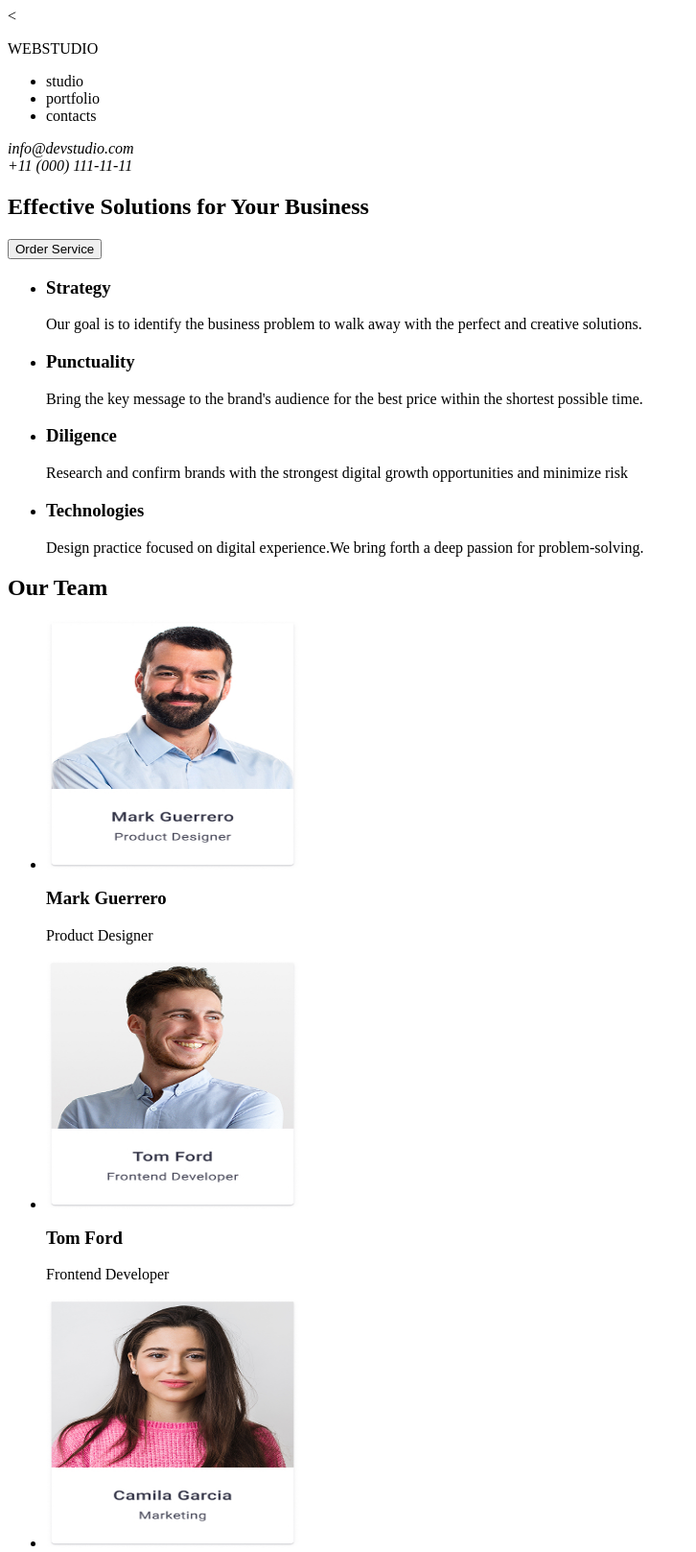
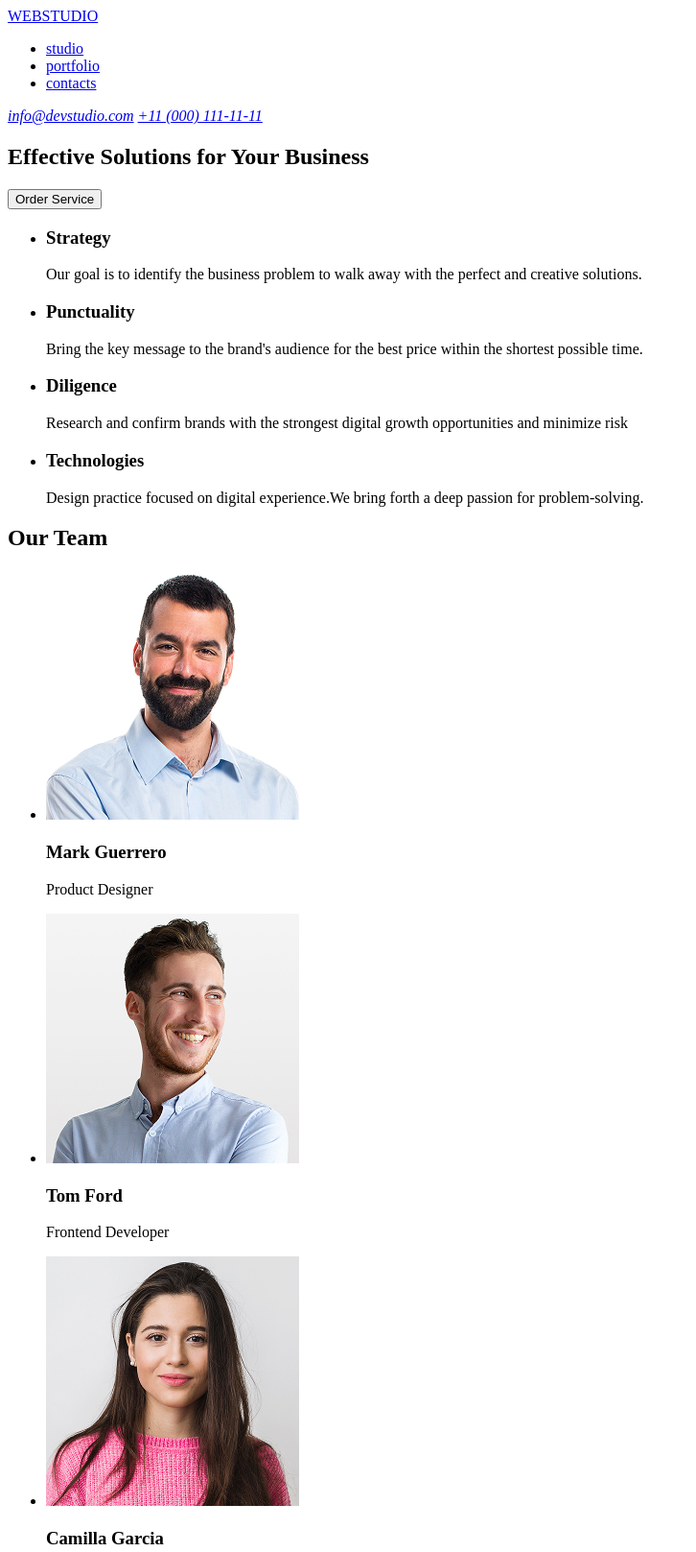
Before and after one commit to merveilayda-kocaturk/goit-markup-hw-01, a plain HTML site: page index.html in a window 1280 px wide. Shown: the top 1617 px of the page at 96% size, without its empty margins (0-726 px from the left). Drawn offline with Linux system fonts and the light colour scheme.

Commit message:
hata düzeltmeleri yapoldı

```diff
--- a/index.html
+++ b/index.html
@@ -1,39 +1,33 @@
-
-</body><<!DOCTYPE html <lang="en">
+<!DOCTYPE html>
+<html lang="en">
 <head>
     <meta charset="UTF-8">
     <meta name="viewport" content="width=device-width, initial-scale=1.0">
-    <title>webstudio</title>
+    <title>Document</title>
 </head>
-
+</html>
 <body>
     <header>
-      <div>
-        <p>WEBSTUDIO</p>
+             <a href="WEBSTUDIO">WEBSTUDIO</a>
              <nav>
                 <ul>
-            <li>studio</li>
-            <li>portfolio</li>
-            <li>contacts</li>
+                    <li><a href="studio">studio</a></li>
+                    <li><a href="portfolio">portfolio</a></li>
+                    <li><a href="contacts">contacts</a></li>
                 </ul>
              </nav>
-       </div>
+
+        <address>
+        <a href="info@devstudio.com">info@devstudio.com</a>
+        <a href="+11 (000) 111-11-11">+11 (000) 111-11-11</a>
+        </address>
     </header>
-       <div>
-        <address>
-        info@devstudio.com <br/>
-        +11 (000) 111-11-11 <br/>
-        </address>
-      </div>
-
-
 
     <main>
   <section>
     <h1> Effective Solutions for Your Business</h1>
     <button type="button">Order Service</button>
   </section>
-
   <section>
      <ul>
         <li>
@@ -59,32 +53,32 @@
     <h2>Our Team</h2>
         <ul>
             <li>
-                <img src="images/Team Card 1.jpg" alt="Mark Guerrero" width="264" height="260"/>
+                <img src="images/img (8).jpg" alt="Mark Guerrero" width="264" height="260"/>
                  <h3>Mark Guerrero</h3>
                  <p>Product Designer</p>
+
             </li>
              <li>
-                <img src="images/Team Card 2.jpg" alt="Tom Ford" width="264" height="260"/>
+                <img src="images/img (9).jpg" alt="Tom Ford" width="264" height="260"/>
                 <h3>Tom Ford</h3>
                 <p>Frontend Developer</p>
             </li>
             <li>
-                <img src="images/Team Card 3.jpg" alt="Camila Garcia" width="264" height="260"/>
+                <img src="images/img (10).jpg" alt="Camilla Garcia" width="264" height="260"/>
               <h3>Camilla Garcia</h3>
                 <p>Marketing</p>
             </li>
              <li>
-                <img src="images/Team Card 4.jpg" alt="Daniel Wilson" width="264" height="260"/>
+                <img src="images/img (11).jpg" alt="Daniel Wilson" width="264" height="260"/>
                 <h3>Daniel Wilson</h3>
                 <p>UI Designer</p>
             </li>
         </ul>
 </section>
 </main>
-
 <footer>
     <div>
-        <p>WEBSTUDIO</p>
+        <a href="WEBSTUDIO">WEBSTUDIO</a>
         <p>Increase teh flow of customers and sales for your business with digital marketing & growth solutions.</p>
     </div>
 </footer>
```
Also changed, not shown: images/Team Card 1.jpg (deleted), images/Team Card 2.jpg (deleted), images/Team Card 3.jpg (deleted), images/Team Card 4.jpg (deleted), images/img (10).jpg (added), images/img (11).jpg (added), images/img (8).jpg (added), images/img (9).jpg (added). Lines whose indentation alone changed are shown as unchanged.
